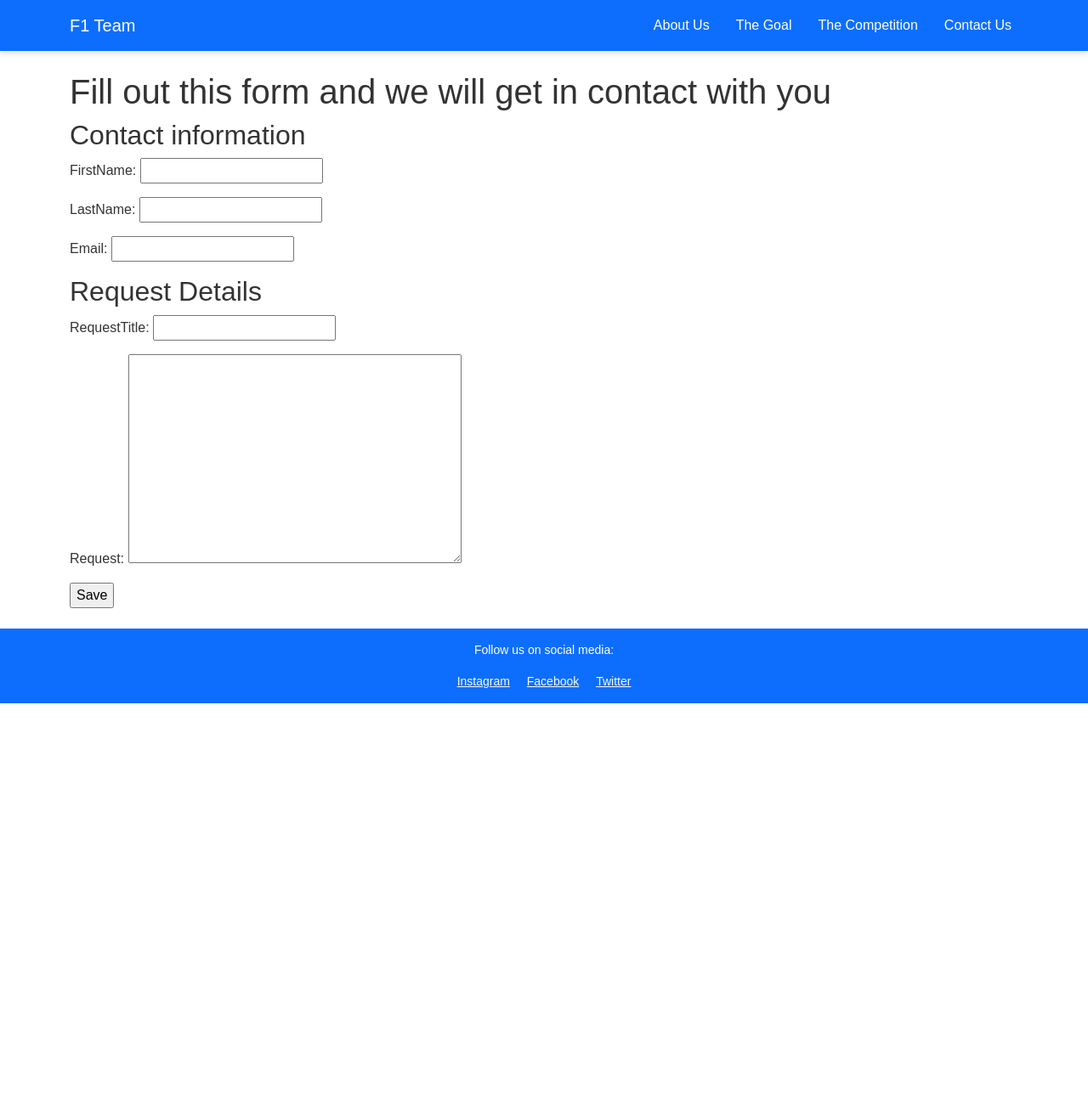
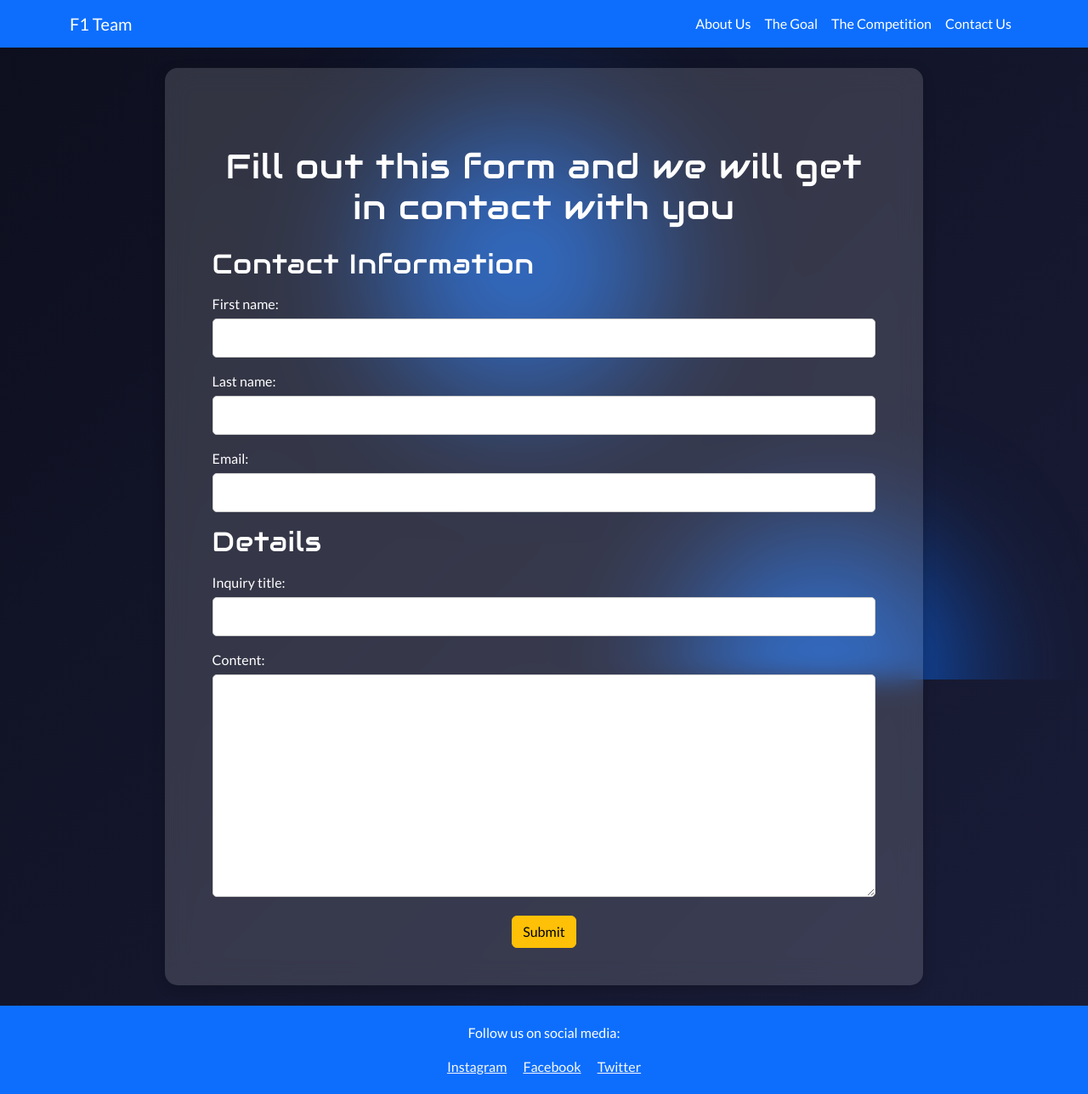
Before and after one commit to GeorgVerg/racingTeamWeb, a Django app: page /contact-us/create-request/ in a window 1280 px wide. Shown: the whole page at 85% size. Before the commit the page ends 828 px from the top, so only its background shows below. Run offline with Django 5.2, Linux system fonts and the light colour scheme; some libraries are stand-ins or nearby versions.

Commit message:
shitton of changes

```diff
--- a/racers/about/templates/about/index.html
+++ b/racers/about/templates/about/index.html
@@ -1,5 +1,4 @@
 {% extends "base.html" %}
-{% block staticBlock %} {% load static %} {% endblock staticBlock %}
 {% block content %}
 
 <h1>About our team:</h1>
@@ -9,9 +8,9 @@
 
 {% if user.is_superuser %}
     {% if about.text is not null %}
-        <a href="{% url "about-edit" pk=about.id %}" class="btn btn-warning">Edit text</a>
+        <a href="{% url "about-edit" pk=about.id %}" class="btn btn-warning btn-hover">Edit text</a>
     {% else %}
-        <a href="{% url "about-create" %}" class="btn btn-success">Create text</a>
+        <a href="{% url "about-create" %}" class="btn btn-success btn-hover">Create text</a>
     {% endif %}
 {% endif %}
 
--- a/racers/contact/forms.py
+++ b/racers/contact/forms.py
@@ -6,8 +6,18 @@ class ContactInfoForm(ModelForm):
         model = ContactInfo
         fields = ["firstName", "lastName", "email", ]
 
+        labels = {
+            "firstName":"First name",
+            "lastName":"Last name",
+        }
+
 
 class ContactRequestForm(ModelForm):
     class Meta:
         model = ContactRequest
         fields = ["requestTitle", "request"]
+
+        labels = {
+            "requestTitle":"Inquiry title",
+            "request":"Content"
+        }
--- /dev/null
+++ b/racers/contact/static/contact/css/base.css
@@ -0,0 +1,27 @@
+table {
+    margin: auto;
+    text-align: center;
+}
+
+td {
+    padding: 30px;
+}
+
+form input, form  textarea, form select {
+    width: 100%;
+    padding: 10px;
+    margin-top: 5px;
+    border-radius: 5px;
+    border: 1px solid #ccc;
+}
+
+button {
+    padding: 10px 20px;
+    font-size: 1.1em;
+    transition: transform 0.4s ease-in-out, box-shadow 0.4s ease-in-out;
+}
+
+button:hover {
+    transform: translateY(-3px);
+    box-shadow: 0 4px 12px rgba(0, 0, 0, 0.3);
+}
--- a/racers/contact/templates/contact/createRequest.html
+++ b/racers/contact/templates/contact/createRequest.html
@@ -1,15 +1,31 @@
 {% extends "base.html" %}
+{% load static %}
+
+{% block stylesheetBlock %}
+<link rel="stylesheet" href="{% static 'contact/css/base.css' %}">
+{% endblock stylesheetBlock %}
+
 {% block content %}
+<div class="container mt-5">
+    <div class="p-4">
+        <h1 class="text-center">Fill out this form and we will get in contact with you</h1>
+        <form method="post" class="mt-4">
+            {% csrf_token %}
+            <h2 class="mb-3">Contact Information</h2>
+            <div class="mb-3">
+                {{ form.as_p }}
+            </div>
 
-<h1>Fill out this form and we will get in contact with you</h1>
-<form method="post">  {% csrf_token %}
-    <h2>Contact information</h2>
-    {{ form.as_p }}
+            <h2 class="mb-3">Details</h2>
+            <div class="mb-3">
+                {{ request_form.as_p }}
+            </div>
 
-    <h2>Request Details</h2>
-    {{ request_form.as_p }}
-
-    <input type="submit" value="Save">
-</form>
+            <div class="text-center">
+                <button type="submit" class="btn btn-warning btn-hover">Submit</button>
+            </div>
+        </form>
+    </div>
+</div>
 
 {% endblock content %}
--- a/racers/racers/settings.py
+++ b/racers/racers/settings.py
@@ -127,6 +127,8 @@ STATICFILES_DIRS = [
     BASE_DIR / "static",
 ]
 
+STATIC_ROOT = BASE_DIR / "staticfiles"
+
 # Default primary key field type
 # https://docs.djangoproject.com/en/5.1/ref/settings/#default-auto-field
 
--- a/racers/static/css/base.css
+++ b/racers/static/css/base.css
@@ -2,46 +2,110 @@
     --primary-color: #0d6efd; /* Bootstrap primary blue */
     --secondary-color: #ffffff; /* White */
     --accent-color: #ffc107; /* Bootstrap warning yellow */
+    --floating-bg: rgba(255, 255, 255, 0.1);
 }
 
 body {
-    background-color: var(--secondary-color);
-    color: #333;
-    font-family: "Arial", sans-serif; /* Ensure a clean font */
+    background: linear-gradient(135deg, #0d0f1e, #1a1d39);
+    color: #ffff;
+    overflow-x: hidden;
+
+    font-family: "Lato", sans-serif;
 }
 
- .navbar {
-    background-color: var(--primary-color);
-
-    padding: 10px 15px; /* Adds some breathing space */
-    box-shadow: 0 4px 6px rgba(0, 0, 0, 0.1); /* Subtle shadow for depth */
+h1, h2, h3, h4, h5 ,h6 {
+    font-family: "Audiowide", sans-serif;
+    letter-spacing: 1px;
 }
 
-
-.navbar-nav {
-    flex-direction: row !important; /* Forces horizontal alignment */
-    gap: 15px; /* Adds spacing between items */
+.navbar {
+    background-color: var(--primary-color);
 }
 
 .navbar-brand, .nav-link {
     color: var(--secondary-color) !important;
 }
 
-.navbar-toggler {
-    border-color: var(--secondary-color); /* Ensures visibility */
-}
-
-.navbar-toggler-icon {
-    filter: invert(1); /* Makes the icon visible on dark backgrounds */
-}
-
 .footer {
     background-color: var(--primary-color);
     color: var(--secondary-color);
+    padding: 20px 0;
+    text-align: center;
+}
 
-    text-align: center;
+.floating-window {
+    background: rgba(255, 255, 255, 0.15);
+    backdrop-filter: blur(15px);
+    border-radius: 15px;
+    padding: 20px;
+    width: min(80%, 1150px);
+    margin: auto;
+    box-shadow: 0 4px 15px rgba(0, 0, 0, 0.2);
+    transition: transform 0.3s ease-in-out, box-shadow 0.3s ease-in-out;
+}
 
-    padding: 15px 0;
-    margin-top: 20px;
-    font-size: 14px;
+.btn-hover {
+    transition: transform 0.3s ease-in-out, box-shadow 0.3s ease-in-out
 }
+
+.floating-window:has(>.hover):hover, .btn-hover:hover {
+    transform: translateY(-5px);
+    box-shadow: 0 6px 20px rgba(255, 255, 255, 0.3);
+}
+
+.background-shapes {
+    position: fixed;
+    width: 100%;
+    height: 100vh;
+    top: 0;
+    left: 0;
+    z-index:-1;
+    overflow: hidden;
+}
+
+.background-shapes::before,
+.background-shapes::after {
+    content: "";
+    position: absolute;
+    width: 300px;
+    height: 300px;
+    background: radial-gradient(circle, rgba(13, 110, 253, 0.4) 0%, rgba(13, 110, 253.0) 70%);
+    filter: blur(80px);
+    border-radius: 50%;
+}
+
+.background-shapes::before {
+    top: 10%;
+    left: 15%;
+    animation: moveShapes 10s infinite alternate ease-in-out;
+}
+
+.background-shapes::after{
+    bottom: 10%;
+    right: 15%;
+    animation: moveShapesReversed 10s infinite alternate ease-in-out;
+}
+
+@keyframes moveShapes {
+    0% {
+        transform: translateY(10%) translateX(10%);
+    }
+    50% {
+        transform: translateY(10%) translateX(90%);
+    }
+    100% {
+        transform: translateY(90%) translateX(90%);
+    }
+}
+
+@keyframes moveShapesReversed {
+    0% {
+        transform: translateY(100%) translateX(90%);
+    }
+    50% {
+        transform: translateY(90%) translateX(10%);
+    }
+    100% {
+        transform: translateY(10%) translateX(10%);
+    }
+}
--- a/racers/templates/base.html
+++ b/racers/templates/base.html
@@ -1,5 +1,4 @@
 {% load static %}
-{% block staticBlock %}{% endblock staticBlock %}
 <!DOCTYPE html>
 <html lang="en">
 <head>
@@ -10,8 +9,11 @@
     <link rel="stylesheet" href={% static "css/bootstrap/dist/css/bootstrap.min.css" %}>
     <link rel="stylesheet" href={% static 'css/base.css' %}>
 
-    <!-- Animate on Scroll (AOS) -->
-    <link rel="stylesheet" href="https://cdnjs.cloudflare.com/ajax/libs/aos/2.3.4/aos.css">
+    {% block stylesheetBlock %}{% endblock stylesheetBlock %}
+
+    <link rel="preconnect" href="https://fonts.googleapis.com">
+    <link rel="preconnect" href="https://fonts.gstatic.com" crossorigin>
+    <link rel="stylesheet" href="https://fonts.googleapis.com/css2?family=Audiowide&family=Lato:ital,wght@0,100;0,300;0,400;0,700;0,900;1,100;1,300;1,400;1,700;1,900&display=swap">
 </head>
 <body>
     <nav class="navbar navbar-expand-lg">
@@ -20,8 +22,8 @@
             <button class="navbar-toggler" type="button" data-bs-toggle="collapse" data-bs-target="#navbarNav">
                 <span class="navbar-toggler-icon"></span>
             </button>
-            <div class="collapse navbar-collapse justify-content-end" id="navbarNav">
-                <ul class="navbar-nav d-flex flex-row">
+            <div class="collapse navbar-collapse" id="navbarNav">
+                <ul class="navbar-nav ms-auto">
                     <li class="nav-item"><a class="nav-link" href="{% url "about-index" %}">About Us</a></li>
                     <li class="nav-item"><a class="nav-link" href="#goal">The Goal</a></li>
                     <li class="nav-item"><a class="nav-link" href="#competition">The Competition</a></li>
@@ -31,9 +33,10 @@
         </div>
     </nav>
 
-    <main class="container my-4" data-aos="fade-up">
-        {% block content %}
-        {% endblock %}
+    <main class="container my-4">
+        <div class="floating-window">
+            {% block content %}{% endblock content %}
+        </div>
     </main>
 
     <footer class="footer">
@@ -46,9 +49,6 @@
     </footer>
 
     <script src="https://cdn.jsdelivr.net/npm/bootstrap@5.3.0/dist/js/bootstrap.bundle.min.js"></script>
-    <script src="https://cdnjs.cloudflare.com/ajax/libs/aos/2.3.4/aos.js"></script>
-    <script>
-        AOS.init(); // Initialize animations
-    </script>
 </body>
+<div class="background-shapes"></div>
 </html>
```
Also changed, not shown: racers/contact/templates/contact/index.html (+22 -15 lines), racers/templates/index.html (+6 -1 lines).
